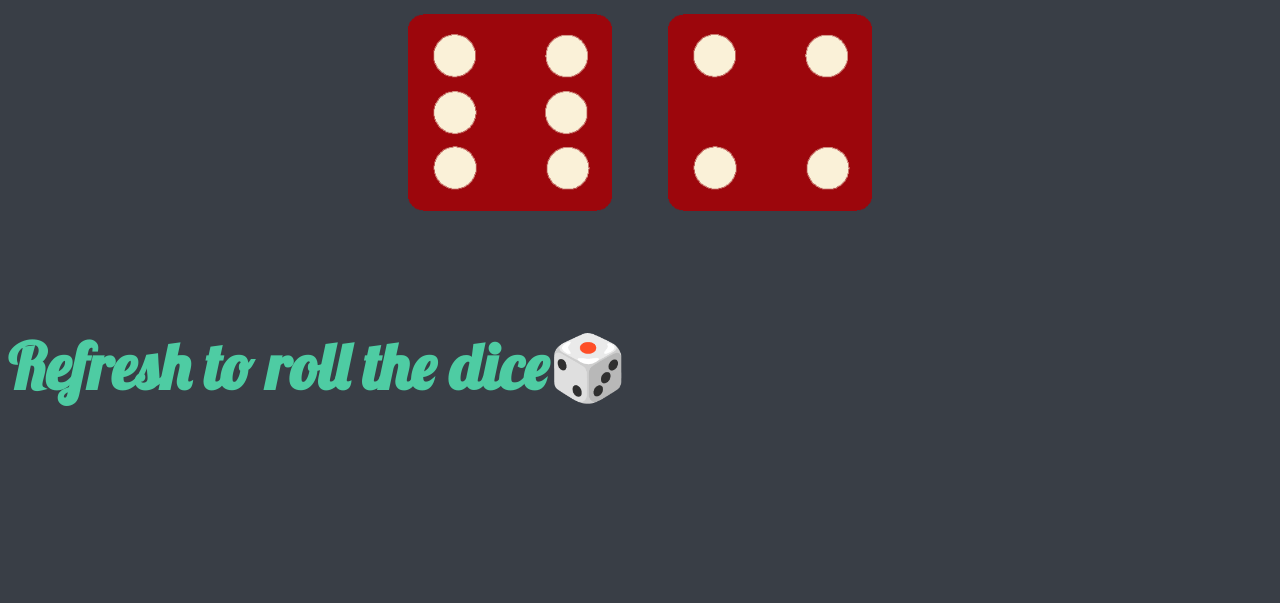
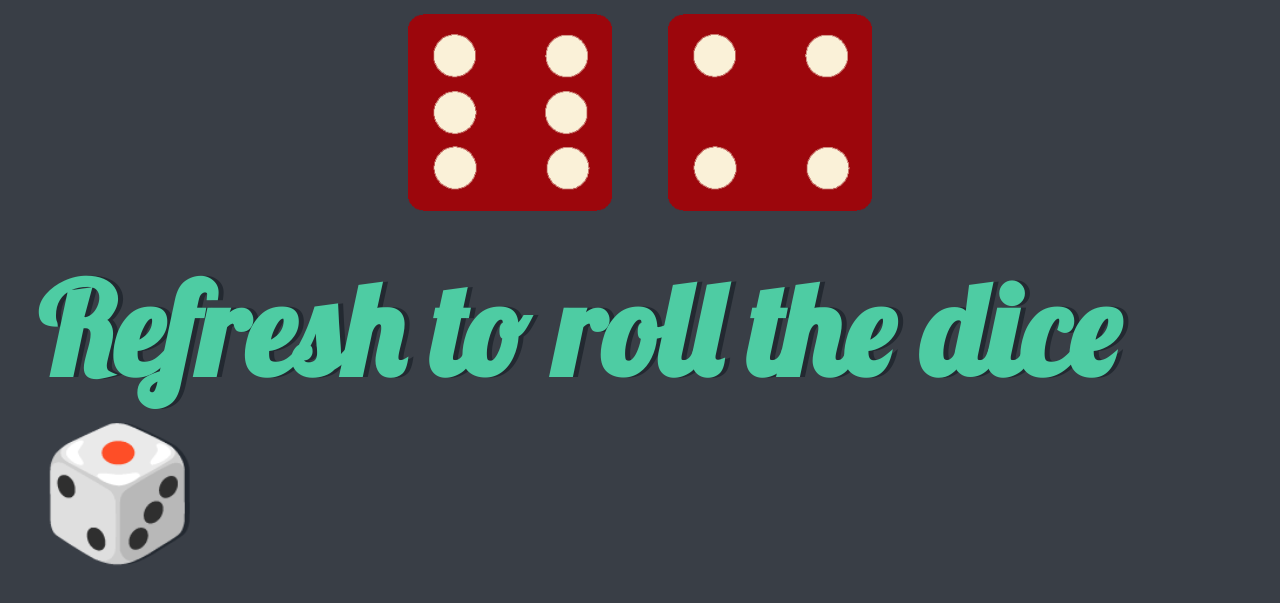
Before and after one commit to coderbysoul/Dicee-Game-Website, a plain HTML site: page index.html in a window 1280 px wide. Shown: the part 321-924 px from the top of the page. Before the commit the page ends 834 px from the top, so only its background shows below. Drawn offline with Linux system fonts and the light colour scheme.

Commit message:
minor changes added

```diff
--- a/styles.css
+++ b/styles.css
@@ -33,9 +33,10 @@ img {
 }
 
 h5 {
-
+  margin: 30px;
   font-family: 'Lobster', cursive;
-  font-size: 4rem;
+  text-shadow: 5px 0 #232931;
+  font-size: 8rem;
   color: #4ECCA3;
 }
 
```
